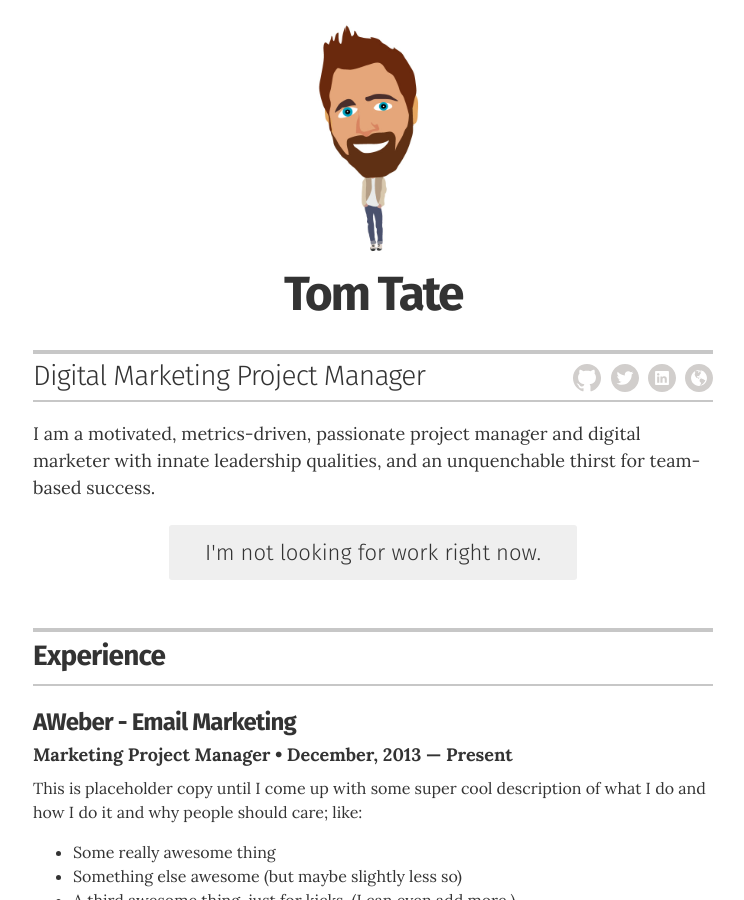
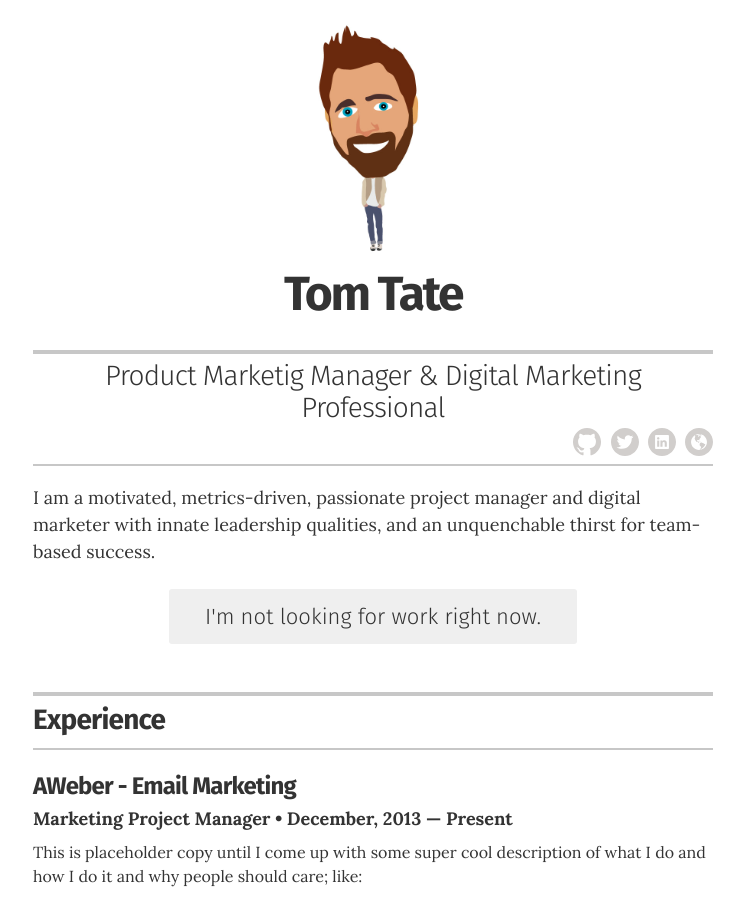
Before and after one commit to tnrt/tnrt-resume, a Jekyll site: the page built from index.html, in a window 1280 px wide and 900 px high. Shown: the whole window, without its empty margins (267-1011 px from the left). Built offline with Jekyll 4.4.1, drawn with Linux system fonts in a browser that asks for light colours.

Commit message:
Update _config.yml

```diff
--- a/_config.yml
+++ b/_config.yml
@@ -1,6 +1,6 @@
 # Site settings
-title: "Tom Tate - Resume"
-description: "This is my resume!"
+title: "Tom Tate - Resumé"
+description: "The personal and professional resumé of Thomas N. Tate Jr."
 
 # Build settings
 markdown: kramdown
@@ -11,7 +11,7 @@
 # Resume settings
 resume_avatar:                  "true"
 resume_name:                    "Tom Tate"
-resume_title:                   "Digital Marketing Project Manager"
+resume_title:                   "Product Marketig Manager & Digital Marketing Professional"
 resume_contact_email:
   "thomas.n.tate@gmail.com"
 
```
